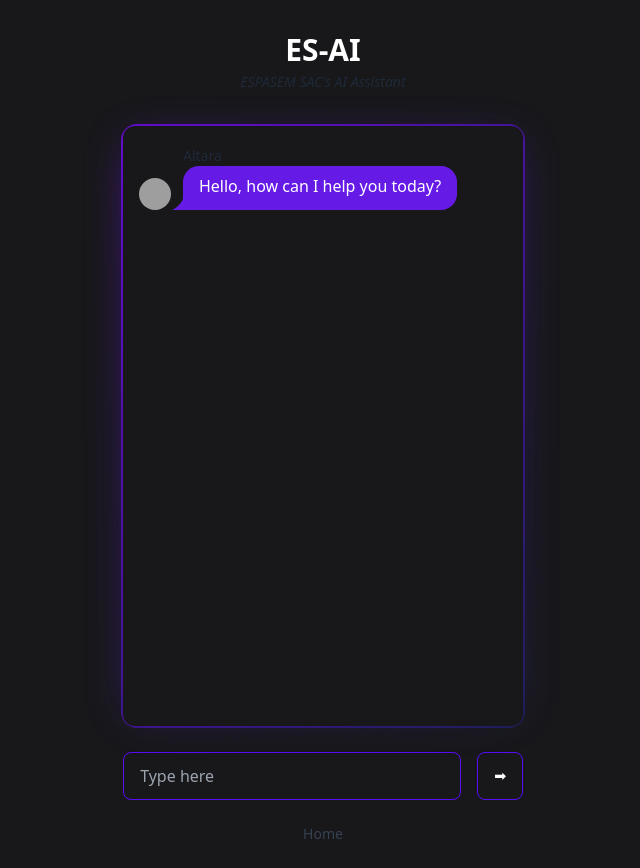
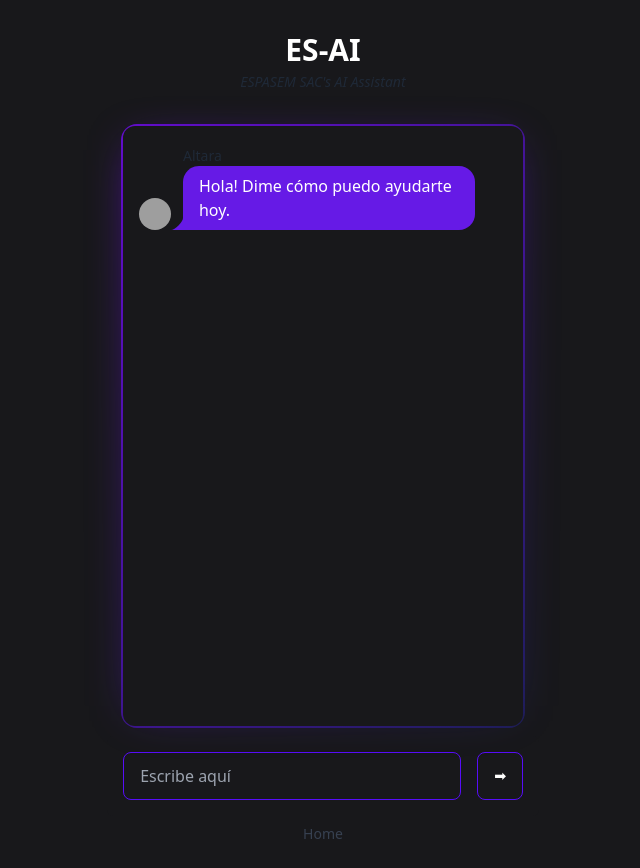
Before and after one commit to emrys-73/astralta-pro, a SvelteKit app: page /dad in a window 1280 px wide. Shown: the whole page, without its empty margins (317-957 px from the left). Built offline with nearby package versions, Linux system fonts and the light colour scheme; grey boxes are pictures that could not be loaded.

Commit message:
Update model

```diff
--- a/src/lib/components/CallToAction.svelte
+++ b/src/lib/components/CallToAction.svelte
@@ -1,5 +1,5 @@
 <div>
-    <a href="/dad">
+    <a href="/contact">
         <div>
             <button class="btn btn-primary rounded-full  bg-fuchsia-600 min-h-[70px] min-w-[420px] drop-shadow-lg">
                 <div>
--- a/src/routes/dad/+page.svelte
+++ b/src/routes/dad/+page.svelte
@@ -73,7 +73,7 @@
         <div class="card">
             <div class="h-[600px] bg-zinc-900 rounded-xl p-4 overflow-y-auto flex flex-col gap-4 w-[400px]">
                 <div class="flex flex-col gap-2">
-                    <ChatMessage type="assistant" message="Hello, how can I help you today?" />
+                    <ChatMessage type="assistant" message="Hola! Dime cómo puedo ayudarte hoy." />
                     {#each chatMessages as message}
                         <ChatMessage type={message.role} message={message.content} />
                     {/each}
@@ -82,7 +82,7 @@
                     {/if}
                     {#if loading}
                         <div class="animate-pulse">
-                            <ChatMessage type="assistant" message="Thinking..." />
+                            <ChatMessage type="assistant" message="Pensando..." />
                         </div>
                     {/if}
                 </div>
@@ -95,7 +95,7 @@
 		class="flex w-full rounded-md gap-4 bg-zinc-900 p-4"
 		on:submit|preventDefault={() => handleSubmit()}
 	>
-		<input placeholder="Type here" type="text" class="input input-bordered w-full min-w-[338px] bg-zinc-900 border-primary" bind:value={query} />
+		<input placeholder="Escribe aquí" type="text" class="input input-bordered w-full min-w-[338px] bg-zinc-900 border-primary" bind:value={query} />
 		<button type="submit" class="btn btn-primary bg-zinc-900"> ➟	 </button>
 	</form>
     <div>
```
Also changed, not shown: src/routes/api/chat/es_personality.json (+1 -1 lines).
